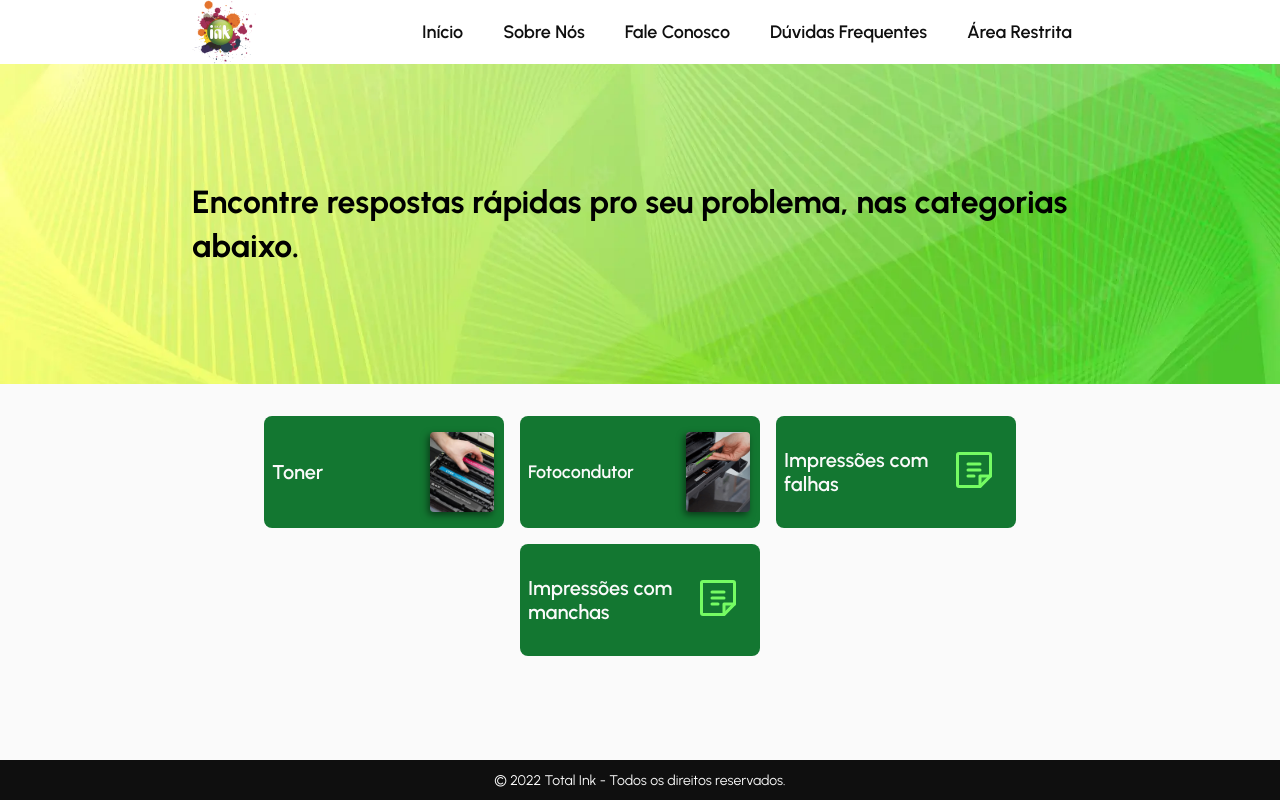
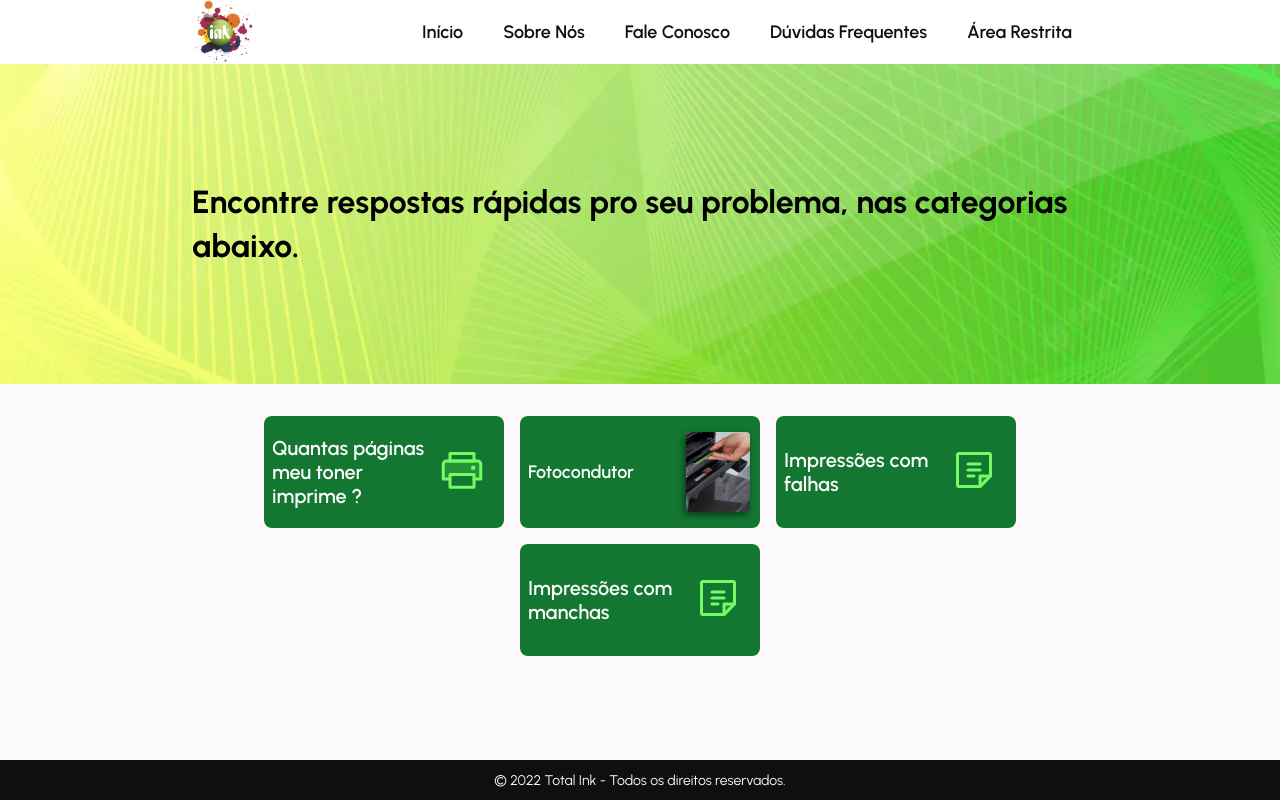
Before and after one commit to diegonacif/totalink-page, a React (Vite) app: page /faq in a window 1280 px wide. Built offline with nearby package versions, Linux system fonts and the light colour scheme; a web font is replaced by a local one.

Commit message:
feat: faq card how many pages

```diff
--- a/src/articles/HowManyPages.jsx
+++ b/src/articles/HowManyPages.jsx
@@ -11,7 +11,7 @@ export const HowManyPages = () => {
       <div className="article-container">
         <Header />
         <ArticleHeader
-          navText="Problemas com Toner"
+          navText=" "
           titleText="Quantas páginas meu toner imprime?"
         />
         <div className="article-main">
--- a/src/pages/FAQ/FAQ.jsx
+++ b/src/pages/FAQ/FAQ.jsx
@@ -2,7 +2,7 @@ import { useState, useEffect } from 'react';
 import { Link } from 'react-router-dom';
 import { Header } from '../../components/Header/Header';
 import { CopyrightFooter } from '../../components/CopyrightFooter/CopyrightFooter';
-import { Note } from 'phosphor-react'
+import { Note, Printer } from 'phosphor-react'
 
 import { useTransition, animated } from '@react-spring/web';
 import Fade from 'react-reveal/Fade';
@@ -49,11 +49,11 @@ export const FAQ = () => {
           {/* <h1></h1> */}
         </header>
         <div className="faq-categories">
-          <Link to="/faq/toner">
+          <Link to="/article/how-many-pages">
             <div className="faq-category">
               <Fade left>
-                <span >Toner</span>
-                <div className="faq-category-img toner-card"></div>
+                <span >Quantas páginas meu toner imprime ?</span>
+                <Printer size={48} color="#75fc63" weight="duotone" />
               </Fade>
             </div>
           </Link>
```
